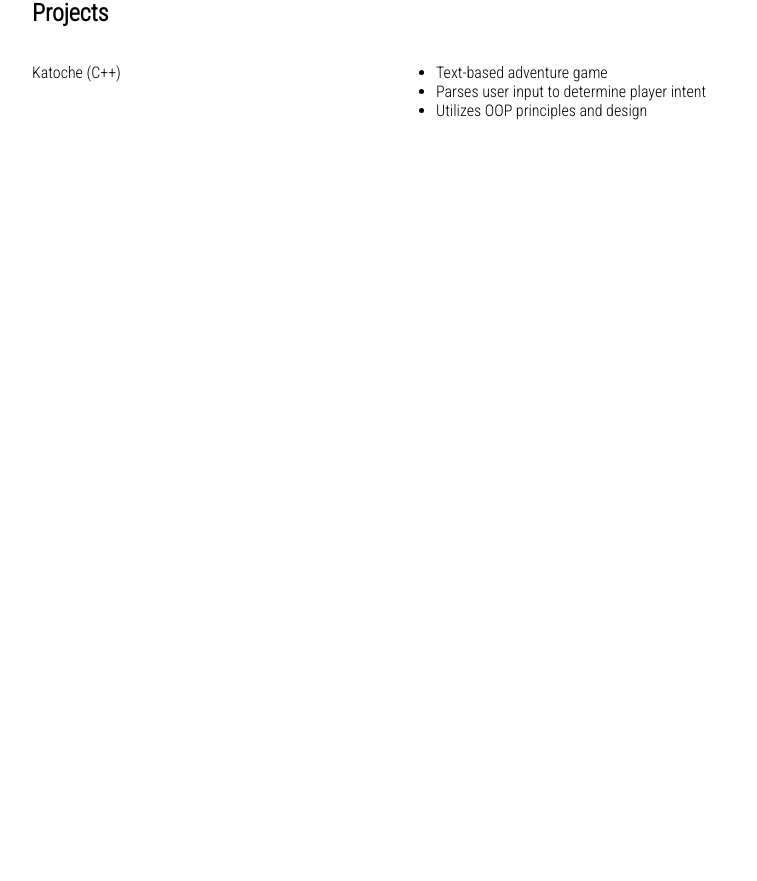
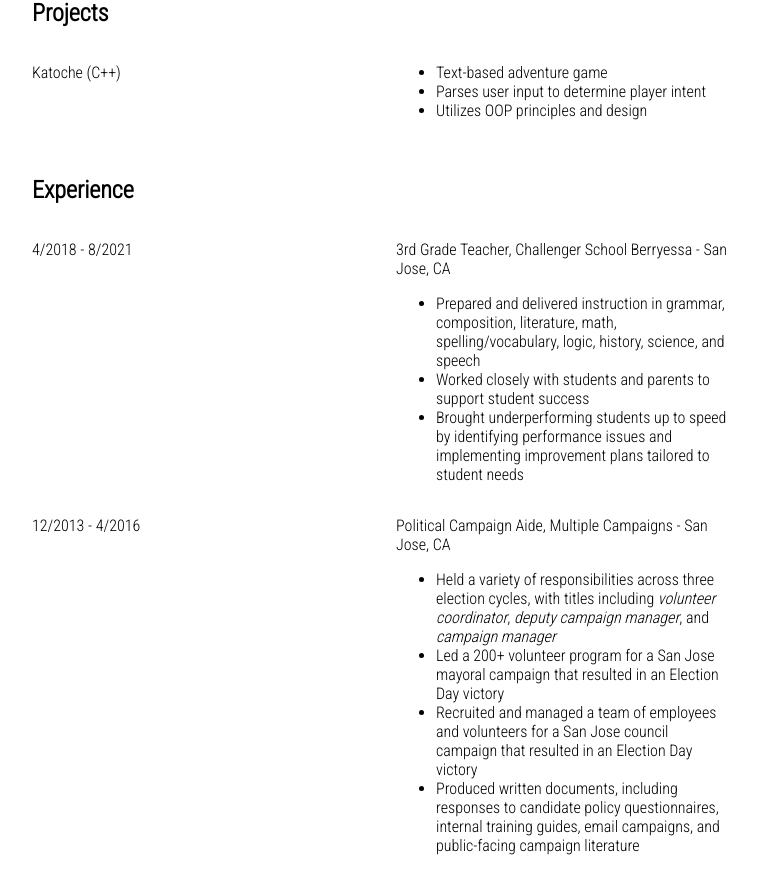
Before and after one commit to coleaniblett/old-portfolio, a React (Create React App) app: page / in a window 1280 px wide. Shown: the part 1468-2349 px from the top of the page, without its empty margins (258-1015 px from the left). Before the commit the page ends 1614 px from the top, so only its background shows below. Built offline with nearby package versions, Linux system fonts and the light colour scheme.

Commit message:
add experience

```diff
--- a/src/components/App/App.js
+++ b/src/components/App/App.js
@@ -3,6 +3,7 @@ import Navbar from '../Navbar/Navbar';
 import Home from '../Home/Home';
 import Education from '../Education/Education';
 import Projects from '../Projects/Projects';
+import Experience from '../Experience/Experience';
 
 function App() {
   return (
@@ -11,6 +12,7 @@ function App() {
       <Home />
       <Education />
       <Projects />
+      <Experience />
     </div>
   );
 }
--- /dev/null
+++ b/src/components/Experience/Experience.js
@@ -0,0 +1,49 @@
+import React from 'react';
+import './Experience.css';
+
+class Experience extends React.Component {
+  render() {
+    return (
+      <div class="main-content">
+        <h2 class="title">
+          Experience
+        </h2>
+        <div class="main-grid">
+          <div class="grid-top-left, grid-left">
+            <p>
+              4/2018 - 8/2021
+            </p>
+          </div>
+          <div class="grid-top-right, grid-right">
+            <p>
+              3rd Grade Teacher, Challenger School Berryessa - San Jose, CA
+            </p>
+            <ul>
+              <li>Prepared and delivered instruction in grammar, composition, literature, math, spelling/vocabulary, logic, history, science, and speech</li>
+              <li>Worked closely with students and parents to support student success</li>
+              <li>Brought underperforming students up to speed by identifying performance issues and implementing improvement plans tailored to student needs</li>
+            </ul>
+          </div>
+          <div class="grid-bottom-left, grid-left">
+            <p>
+              12/2013 - 4/2016
+            </p>
+          </div>
+          <div class="grid-bottom-right, , grid-right">
+            <p>
+              Political Campaign Aide, Multiple Campaigns - San Jose, CA
+            </p>
+            <ul>
+              <li>Held a variety of responsibilities across three election cycles, with titles including <i>volunteer coordinator</i>, <i>deputy campaign manager</i>, and <i>campaign manager</i></li>
+              <li>Led a 200+ volunteer program for a San Jose mayoral campaign that resulted in an Election Day victory</li>
+              <li>Recruited and managed a team of employees and volunteers for a San Jose council campaign that resulted in an Election Day victory</li>
+              <li>Produced written documents, including responses to candidate policy questionnaires, internal training guides, email campaigns, and public-facing campaign literature</li>
+            </ul>
+          </div>
+        </div>
+      </div>
+    );
+  }
+}
+
+export default Experience;
```
Also changed, not shown: src/components/Experience/Experience.css (added).
